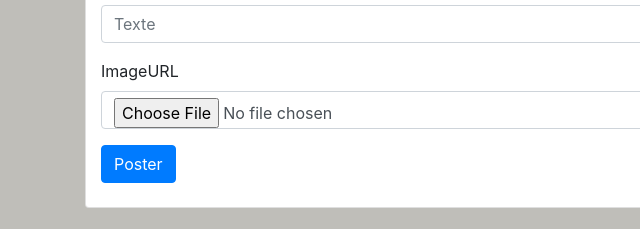
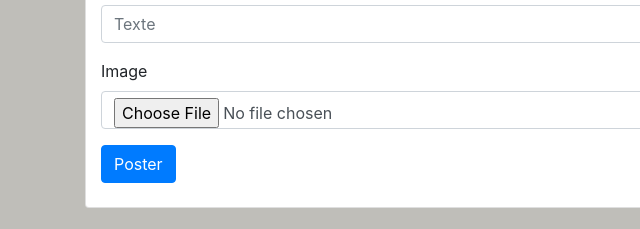
Before and after one commit to Cedricocos/Groupomania, a plain HTML site: page front/post.html in a window 1280 px wide. Shown: the part 220-449 px from the top of the page, 0-640 px from the left. Drawn offline with nearby package versions, Linux system fonts and the light colour scheme.

Commit message:
Modification de ImageURL en Image dans post.html

```diff
--- a/front/post.html
+++ b/front/post.html
@@ -71,7 +71,7 @@
                     <input type="text" class="form-control" id="text" placeholder="Texte" required>
                 </div>
                 <div class="form-group">
-                    <label for="imageurl">ImageURL</label>
+                    <label for="imageurl">Image</label>
                     <input type="file" class="form-control" id="imageurl" placeholder="ImageURL" required>
                 </div>
                 <button type="submit" class="btn btn-primary" id="submit">Poster</button>
```
